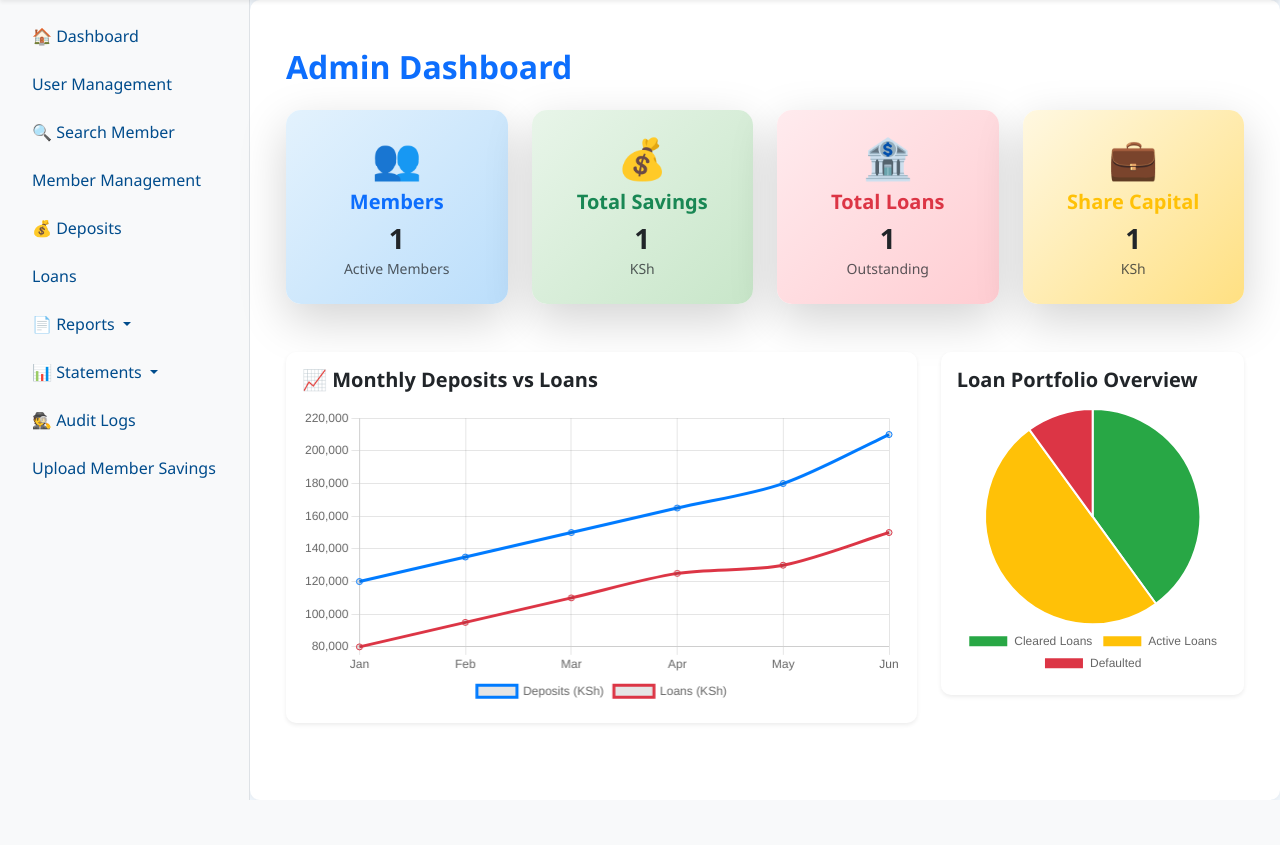
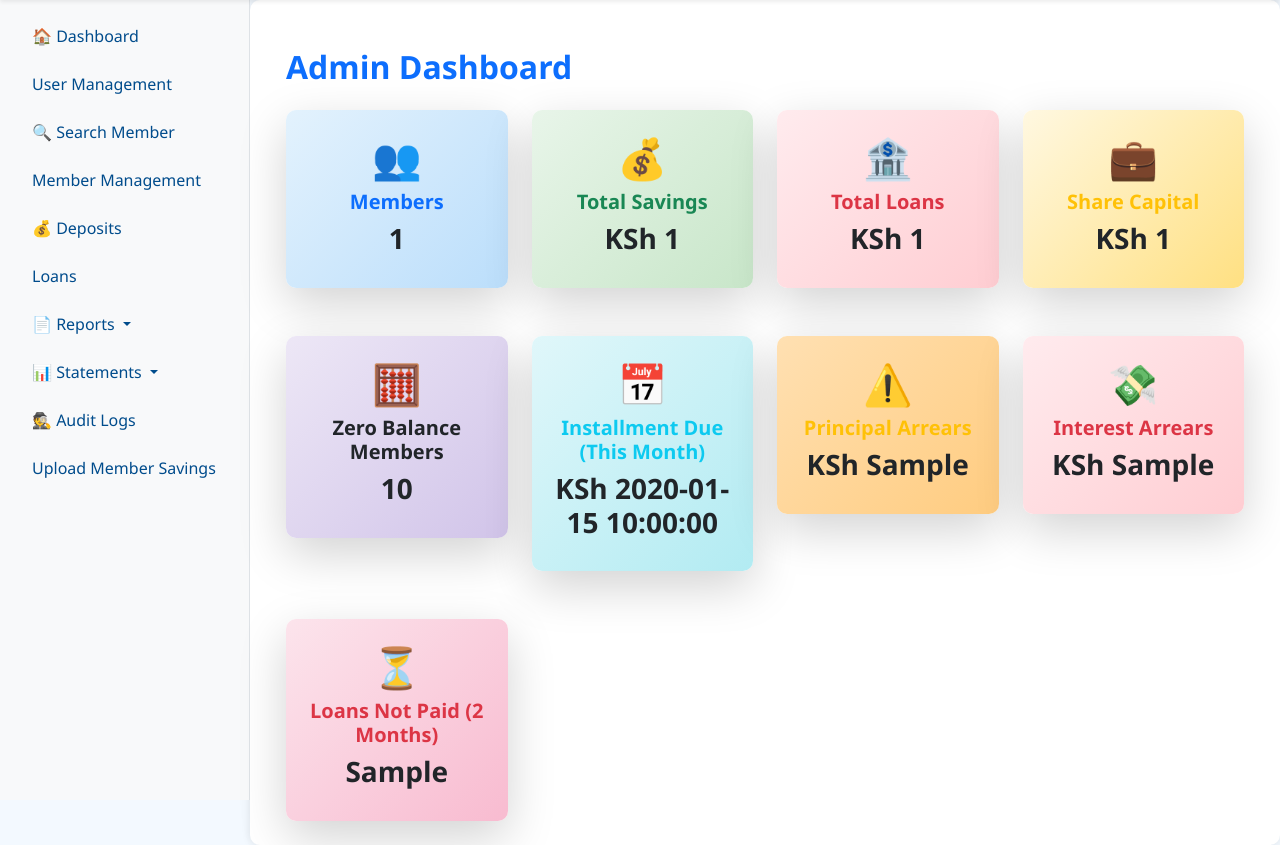
Before and after one commit to kariokojim/chairete_app, a Python web app: template sacco_app/templates/admin/dashboard.html in a window 1280 px wide. Shown: the part 56-901 px from the top of the page. Before the commit the page ends 856 px from the top, so only its background shows below. Run offline with Jinja, Linux system fonts and the light colour scheme; the template is opened without the code that fills it: most values are stand-ins (such as "Sample title", 1, 10 or a date in 2020).

Commit message:
Update dashboard.html

```diff
--- a/sacco_app/templates/admin/dashboard.html
+++ b/sacco_app/templates/admin/dashboard.html
@@ -4,125 +4,119 @@
 <div class="container-fluid mt-4">
     <h2 class="mb-4 fw-bold text-primary">Admin Dashboard</h2>
 
-  <!-- Beautiful Summary Cards -->
+    <!-- SUMMARY CARDS -->
     <div class="row g-4">
-    <!-- Members -->
+
+        <!-- Total Members -->
         <div class="col-md-3 col-sm-6">
-      <div class="card shadow-lg border-0 text-center dashboard-card" style="background: linear-gradient(135deg, #e3f2fd, #bbdefb);">
+            <div class="card shadow-lg border-0 text-center" style="background:linear-gradient(135deg,#e3f2fd,#bbdefb);">
                 <div class="card-body py-4">
                     <div class="display-6 mb-2">👥</div>
                     <h5 class="fw-bold text-primary">Members</h5>
-          <h3 class="fw-bold text-dark mb-0">{{ total_members or 0 }}</h3>
-          <small class="text-muted">Active Members</small>
+                    <h3 class="fw-bold">{{ total_members }}</h3>
                 </div>
             </div>
         </div>
 
         <!-- Savings -->
         <div class="col-md-3 col-sm-6">
-      <div class="card shadow-lg border-0 text-center dashboard-card" style="background: linear-gradient(135deg, #e8f5e9, #c8e6c9);">
+            <div class="card shadow-lg border-0 text-center" style="background:linear-gradient(135deg,#e8f5e9,#c8e6c9);">
                 <div class="card-body py-4">
                     <div class="display-6 mb-2">💰</div>
                     <h5 class="fw-bold text-success">Total Savings</h5>
-          <h3 class="fw-bold text-dark mb-0">{{ total_savings or 0 }}</h3>
-          <small class="text-muted">KSh</small>
+                    <h3 class="fw-bold">KSh {{ total_savings }}</h3>
                 </div>
             </div>
         </div>
 
         <!-- Loans -->
         <div class="col-md-3 col-sm-6">
-      <div class="card shadow-lg border-0 text-center dashboard-card" style="background: linear-gradient(135deg, #ffebee, #ffcdd2);">
+            <div class="card shadow-lg border-0 text-center" style="background:linear-gradient(135deg,#ffebee,#ffcdd2);">
                 <div class="card-body py-4">
                     <div class="display-6 mb-2">🏦</div>
                     <h5 class="fw-bold text-danger">Total Loans</h5>
-          <h3 class="fw-bold text-dark mb-0">{{ total_loans or 0 }}</h3>
-          <small class="text-muted">Outstanding</small>
+                    <h3 class="fw-bold">KSh {{ total_loans }}</h3>
                 </div>
             </div>
         </div>
 
         <!-- Share Capital -->
         <div class="col-md-3 col-sm-6">
-      <div class="card shadow-lg border-0 text-center dashboard-card" style="background: linear-gradient(135deg, #fff8e1, #ffe082);">
+            <div class="card shadow-lg border-0 text-center" style="background:linear-gradient(135deg,#fff8e1,#ffe082);">
                 <div class="card-body py-4">
                     <div class="display-6 mb-2">💼</div>
                     <h5 class="fw-bold text-warning">Share Capital</h5>
-          <h3 class="fw-bold text-dark mb-0">{{ total_share_capital or 0 }}</h3>
-          <small class="text-muted">KSh</small>
+                    <h3 class="fw-bold">KSh {{ total_share_capital }}</h3>
                 </div>
             </div>
         </div>
     </div>
 
-  <!-- Charts Section -->
-  <div class="row mt-5">
-    <div class="col-md-8">
-      <div class="card shadow-sm border-0">
-        <div class="card-body">
-          <h5 class="card-title fw-bold mb-3">📈 Monthly Deposits vs Loans</h5>
-          <canvas id="financeChart"></canvas>
+    <!-- KPI ROW 2 -->
+    <div class="row g-4 mt-4">
+
+        <!-- Members Zero Balance -->
+        <div class="col-md-3 col-sm-6">
+            <div class="card shadow-lg border-0 text-center" style="background:linear-gradient(135deg,#ede7f6,#d1c4e9);">
+                <div class="card-body py-4">
+                    <div class="display-6 mb-2">🧮</div>
+                    <h5 class="fw-bold text-purple">Zero Balance Members</h5>
+                    <h3 class="fw-bold">{{ members_zero_balance }}</h3>
                 </div>
             </div>
         </div>
 
-    <div class="col-md-4">
-      <div class="card shadow-sm border-0">
-        <div class="card-body">
-          <h5 class="card-title fw-bold mb-3">Loan Portfolio Overview</h5>
-          <canvas id="loanChart"></canvas>
-        </div>
-      </div>
+        <!-- Installment Due -->
+        <div class="col-md-3 col-sm-6">
+            <div class="card shadow-lg border-0 text-center" style="background:linear-gradient(135deg,#e0f7fa,#b2ebf2);">
+                <div class="card-body py-4">
+                    <div class="display-6 mb-2">📅</div>
+                    <h5 class="fw-bold text-info">Installment Due (This Month)</h5>
+                    <h3 class="fw-bold">KSh {{ installment_due }}</h3>
                 </div>
             </div>
         </div>
 
-<!-- Chart.js Script -->
-<script src="https://cdn.jsdelivr.net/npm/chart.js"></script>
-<script>
-  // Line Chart: Deposits vs Loans
-  const ctx = document.getElementById('financeChart').getContext('2d');
-  new Chart(ctx, {
-    type: 'line',
-    data: {
-      labels: ['Jan', 'Feb', 'Mar', 'Apr', 'May', 'Jun'],
-      datasets: [
-        {
-          label: 'Deposits (KSh)',
-          data: [120000, 135000, 150000, 165000, 180000, 210000],
-          borderColor: '#007bff',
-          tension: 0.3
-        },
-        {
-          label: 'Loans (KSh)',
-          data: [80000, 95000, 110000, 125000, 130000, 150000],
-          borderColor: '#dc3545',
-          tension: 0.3
-        }
-      ]
-    },
-    options: {
-      responsive: true,
-      plugins: { legend: { position: 'bottom' } }
-    }
-  });
+        <!-- Principal Arrears -->
+        <div class="col-md-3 col-sm-6">
+            <div class="card shadow-lg border-0 text-center" style="background:linear-gradient(135deg,#ffe0b2,#ffcc80);">
+                <div class="card-body py-4">
+                    <div class="display-6 mb-2">⚠️</div>
+                    <h5 class="fw-bold text-warning">Principal Arrears</h5>
+                    <h3 class="fw-bold">KSh {{ principal_arrears }}</h3>
+                </div>
+            </div>
+        </div>
 
-  // Pie Chart: Loan Portfolio
-  const ctx2 = document.getElementById('loanChart').getContext('2d');
-  new Chart(ctx2, {
-    type: 'pie',
-    data: {
-      labels: ['Cleared Loans', 'Active Loans', 'Defaulted'],
-      datasets: [{
-        data: [40, 50, 10],
-        backgroundColor: ['#28a745', '#ffc107', '#dc3545']
-      }]
-    },
-    options: {
-      responsive: true,
-      plugins: { legend: { position: 'bottom' } }
-    }
-  });
-</script>
+        <!-- Interest Arrears -->
+        <div class="col-md-3 col-sm-6">
+            <div class="card shadow-lg border-0 text-center" style="background:linear-gradient(135deg,#ffebee,#ffcdd2);">
+                <div class="card-body py-4">
+                    <div class="display-6 mb-2">💸</div>
+                    <h5 class="fw-bold text-danger">Interest Arrears</h5>
+                    <h3 class="fw-bold">KSh {{ interest_arrears }}</h3>
+                </div>
+            </div>
+        </div>
+
+    </div>
+
+    <!-- KPI ROW 3 -->
+    <div class="row g-4 mt-4">
+
+        <!-- Loans Not Paid 2 Months -->
+        <div class="col-md-3 col-sm-6">
+            <div class="card shadow-lg border-0 text-center" style="background:linear-gradient(135deg,#fce4ec,#f8bbd0);">
+                <div class="card-body py-4">
+                    <div class="display-6 mb-2">⏳</div>
+                    <h5 class="fw-bold text-danger">Loans Not Paid (2 Months)</h5>
+                    <h3 class="fw-bold">{{ loans_not_paid_2_months }}</h3>
+                </div>
+            </div>
+        </div>
+
+    </div>
+
+</div>
 
 {% endblock %}
```
Lines whose indentation alone changed are shown as unchanged.
